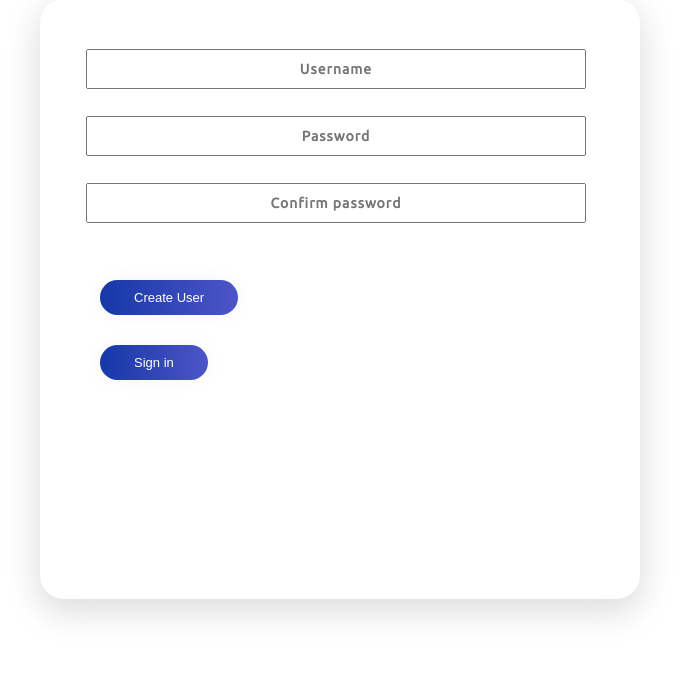
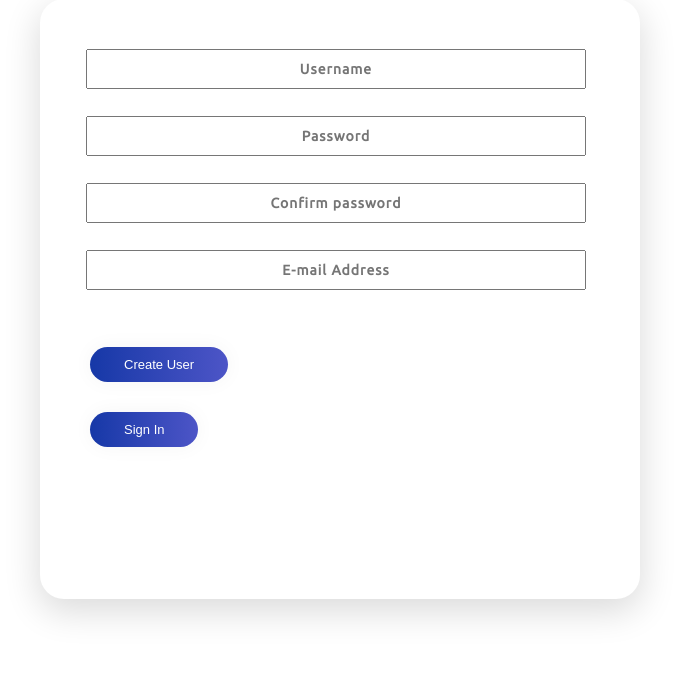
Before and after one commit to jkhounsombath/EECS647FinalProj, a PHP site: page /createUser.html in a window 1280 px wide. Shown: the part 171-858 px from the top of the page, without its empty margins (300-979 px from the left). Run offline with PHP 8.4, Linux system fonts and the light colour scheme; some libraries are stand-ins or nearby versions.

Commit message:
Final linking of login page and register page

```diff
--- a/Final Project/createUser.html
+++ b/Final Project/createUser.html
@@ -15,41 +15,17 @@
                     <input class =loginText type = "text" placeholder = "Username" name = "uName"></input><br>
                     <input class =loginText type = "text" placeholder = "Password" name = "pwd1"></input><br>
                     <input class =loginText type = "text" placeholder = "Confirm password" name = "pwd2"></input><br>
-                    <div class = buttons>
+                    <input class =loginText type = "text" placeholder = "E-mail Address" name = "email"></input><br>
+                    <div class = regButtons>
                         <button id= "Validate" onclick= "validate()">Create User</button><br>
+                    </div>
                         <script type= "text/javascript" src= "validatePass.js"></script></form>
-                        <button id="signinPage" onclick = "">Sign in</button>
+                    <div class = regButtons>
+                        <button onclick="window.location.href='index.html'">Sign In</button>
                     </div>
             </div>
         </div>
     </body>
 
 
-
-
-
-
-      <!-- <body>
-
-        <h1 align="center">Revolutionized LEDs</h1>
-        <div class="main">
-
-            <form action="login.php" method="post">
-
-                <div class = "registerFieldsContainer">
-                    <label class = "loginText" for= "username"> USERNAME </label>
-                    <input type= "text"  name = "username">
-                    <br>
-                    <label class = "loginText" for= "password"> PASSWORD </label>
-                    <input type = "password"  name = "password">
-                    <br>
-                    <label class = "loginText" for= "email"> E-MAIL </label>
-                    <input type = "email"  name = "email">
-                    <br>
-                    <button class = "submit"  type= "submit"> Submit </button>
-
-                </div>
-            </form>
-
-        </div> -->
 </html>
--- a/Final Project/css/style.css
+++ b/Final Project/css/style.css
@@ -51,7 +51,7 @@ body {
 
 
 
-.buttons button {
+.loginButtons button {
     cursor: pointer;
         border-radius: 5em;
         color: #fff;
@@ -60,13 +60,26 @@ body {
         padding: 10px 34px;
         display: inline-block;
         top: 50px;
-        margin-left: 60px;
+        margin-left: 67px;
         margin-top: 30px;
         font-size: 13px;
         box-shadow: 0 0 20px 1px rgba(0, 0, 0, 0.04);
 }
 
-
+.regButtons button {
+    cursor: pointer;
+        border-radius: 5em;
+        color: #fff;
+        background: linear-gradient(to right, #1638a7, #4d55c7);
+        border: 0;
+        padding: 10px 34px;
+        display: inline-block;
+        top: 50px;
+        margin-left: 50px;
+        margin-top: 30px;
+        font-size: 13px;
+        box-shadow: 0 0 20px 1px rgba(0, 0, 0, 0.04);
+}
 .submit {
     border-radius: 5em;
         color: #fff;
```
Also changed, not shown: Final Project/index.html (+7 -4 lines).
